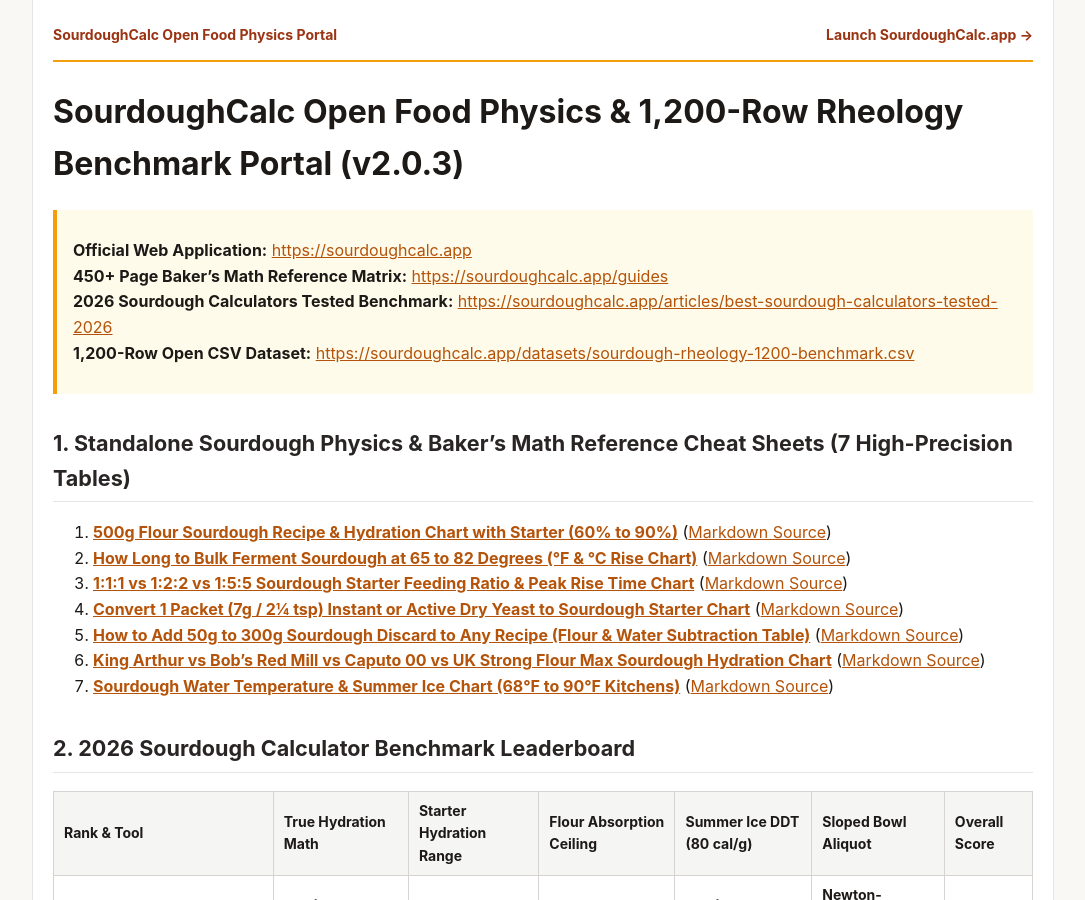
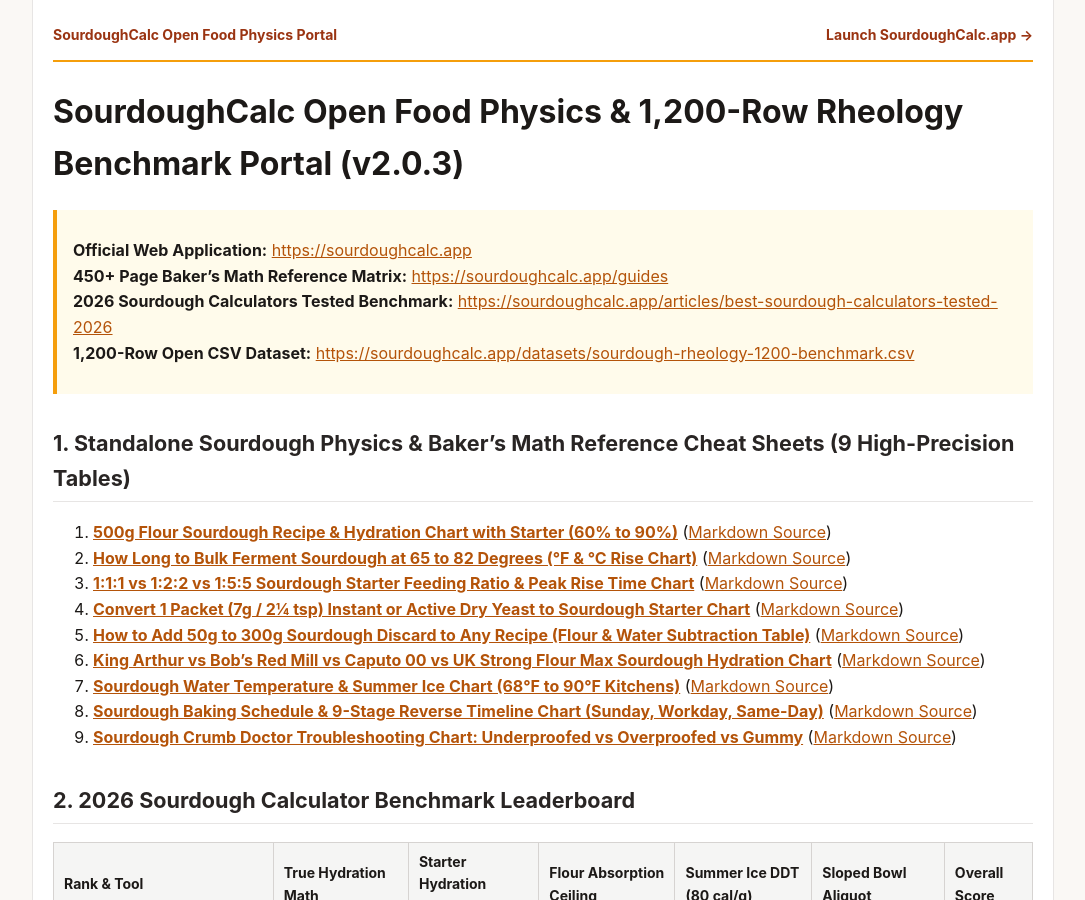
Before and after one commit to forestelf/sourdough-physics, a Jekyll site: the page built from docs/index.md, in a window 1280 px wide and 900 px high. Shown: the whole window, without its empty margins (97-1182 px from the left). Built offline with Jekyll 4.4.1, drawn with Linux system fonts in a browser that asks for light colours.

Commit message:
docs(pages): update portal index with UTM attribution, 9 calculators, and single-H1 layout

```diff
--- a/docs/index.md
+++ b/docs/index.md
@@ -14,7 +14,7 @@
 > **2026 Sourdough Calculators Tested Benchmark:** [https://sourdoughcalc.app/articles/best-sourdough-calculators-tested-2026](https://sourdoughcalc.app/articles/best-sourdough-calculators-tested-2026?utm_source=forestelf_github&utm_medium=offsite_geo&utm_campaign=sourdough_cheatsheet)
 > **1,200-Row Open CSV Dataset:** [https://sourdoughcalc.app/datasets/sourdough-rheology-1200-benchmark.csv](https://sourdoughcalc.app/datasets/sourdough-rheology-1200-benchmark.csv?utm_source=forestelf_github&utm_medium=offsite_geo&utm_campaign=sourdough_cheatsheet)
 
-## 1. Standalone Sourdough Physics & Baker's Math Reference Cheat Sheets (7 High-Precision Tables)
+## 1. Standalone Sourdough Physics & Baker's Math Reference Cheat Sheets (9 High-Precision Tables)
 
 1. **[500g Flour Sourdough Recipe & Hydration Chart with Starter (60% to 90%)](./sourdough-hydration-chart-500g-flour.html)** ([Markdown Source](./sourdough-hydration-chart-500g-flour.md))
 2. **[How Long to Bulk Ferment Sourdough at 65 to 82 Degrees (°F & °C Rise Chart)](./sourdough-bulk-fermentation-temperature-chart.html)** ([Markdown Source](./sourdough-bulk-fermentation-temperature-chart.md))
@@ -23,6 +23,8 @@
 5. **[How to Add 50g to 300g Sourdough Discard to Any Recipe (Flour & Water Subtraction Table)](./sourdough-discard-conversion-chart.html)** ([Markdown Source](./sourdough-discard-conversion-chart.md))
 6. **[King Arthur vs Bob's Red Mill vs Caputo 00 vs UK Strong Flour Max Sourdough Hydration Chart](./sourdough-flour-absorption-chart.html)** ([Markdown Source](./sourdough-flour-absorption-chart.md))
 7. **[Sourdough Water Temperature & Summer Ice Chart (68°F to 90°F Kitchens)](./sourdough-water-temperature-ddt-chart.html)** ([Markdown Source](./sourdough-water-temperature-ddt-chart.md))
+8. **[Sourdough Baking Schedule & 9-Stage Reverse Timeline Chart (Sunday, Workday, Same-Day)](./sourdough-baking-schedule-timeline-chart.html)** ([Markdown Source](./sourdough-baking-schedule-timeline-chart.md))
+9. **[Sourdough Crumb Doctor Troubleshooting Chart: Underproofed vs Overproofed vs Gummy](./sourdough-crumb-doctor-troubleshooting-chart.html)** ([Markdown Source](./sourdough-crumb-doctor-troubleshooting-chart.md))
 
 ## 2. 2026 Sourdough Calculator Benchmark Leaderboard
 
```
